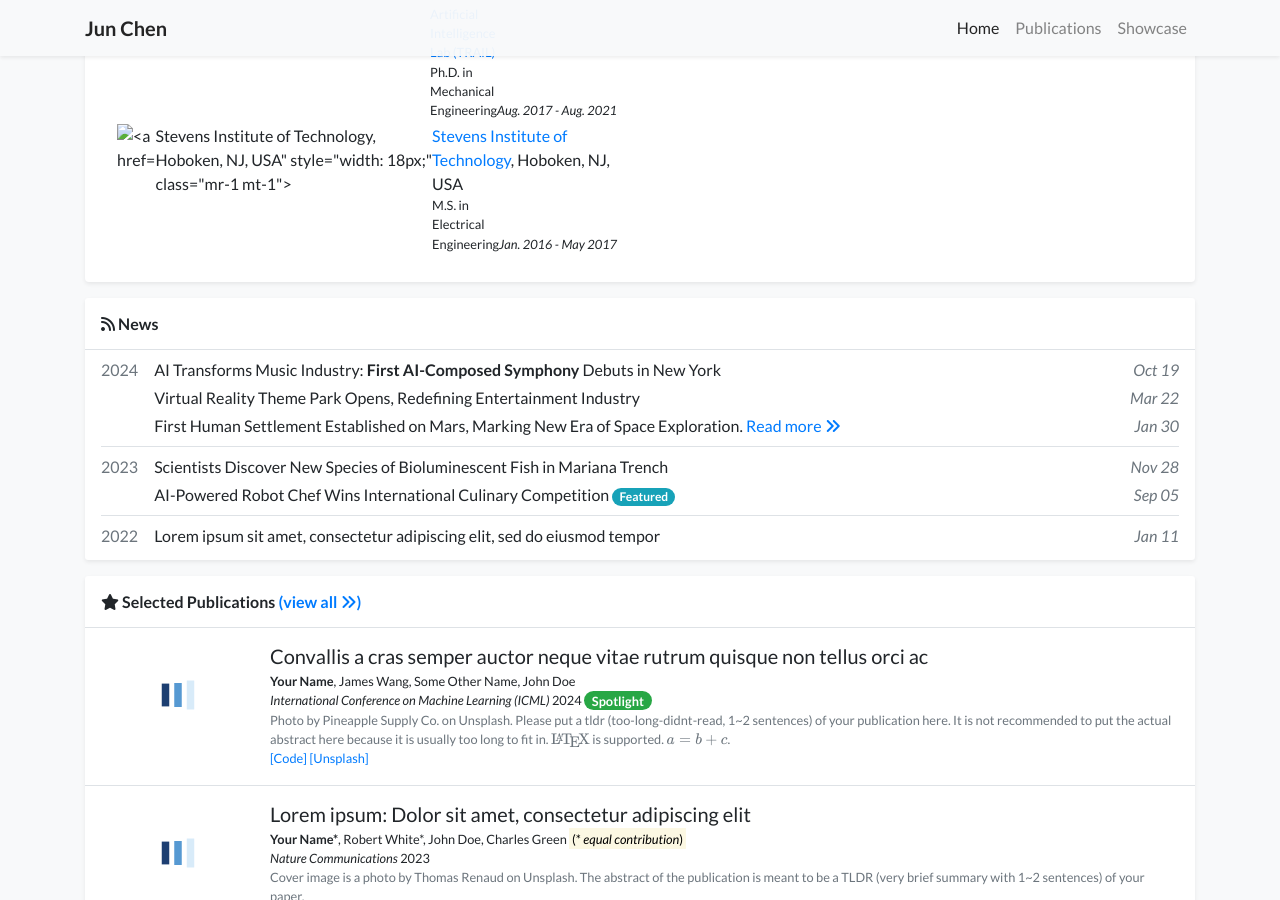
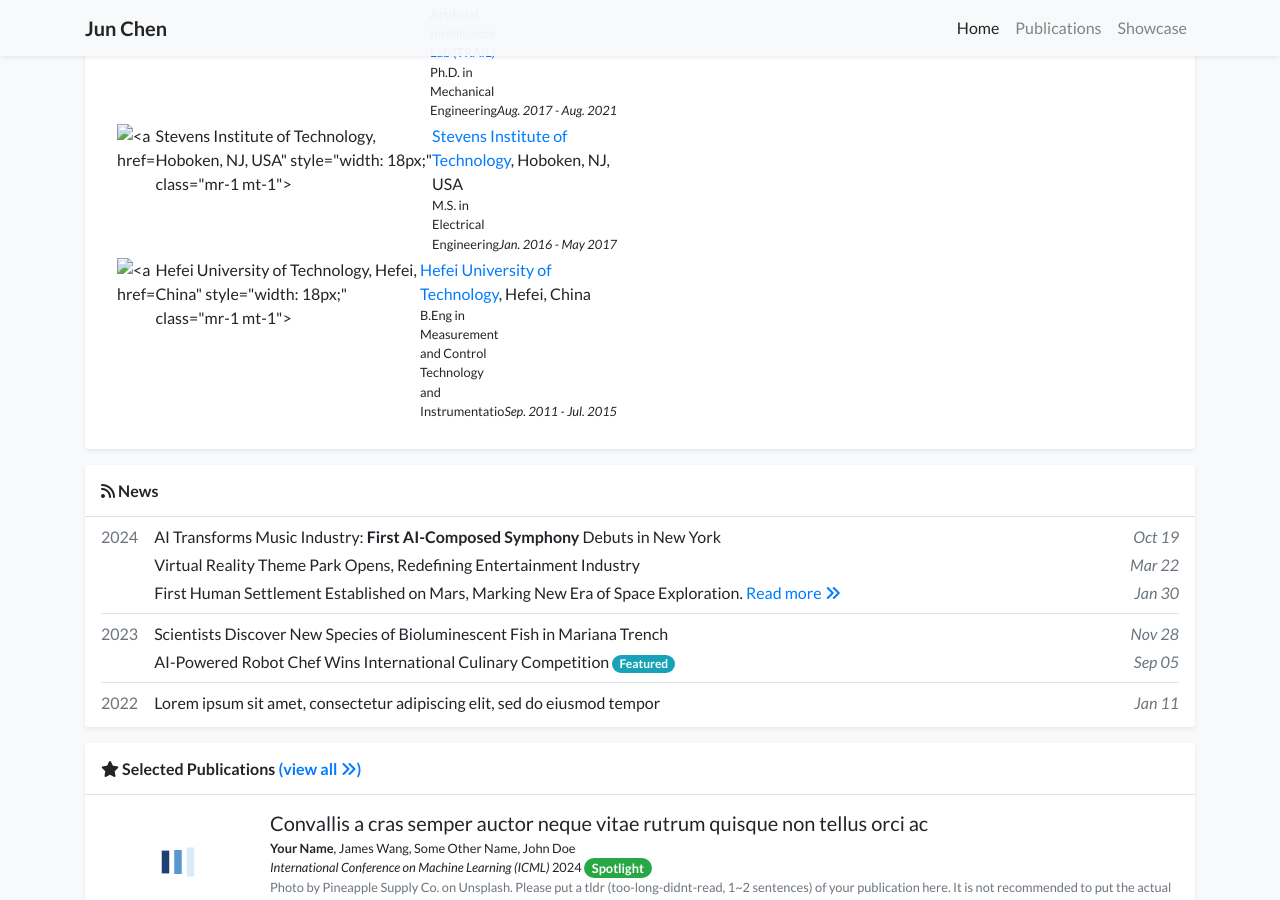
Before and after one commit to junchenrobotics/junchenrobotics.github.io, a Jekyll site: the page built from index.html, in a window 1280 px wide and 900 px high, scrolled down 971 px. Built offline with Jekyll 4.4.1, drawn with Linux system fonts in a browser that asks for light colours; nearby versions of some CDN libraries; a style sheet for code colours, icons or effects is not loaded.

Commit message:
Update profile.yml

```diff
--- a/_data/profile.yml
+++ b/_data/profile.yml
@@ -52,6 +52,10 @@ education:
   position: M.S. in Electrical Engineering
   advisor: <a href="https://www.stevens.edu/profile/yguo1" target="_blank">Yi Guo</a>
   date: Jan. 2016 - May 2017
+- name: <a href="https://www.hfut.edu.cn/" target="_blank">Hefei University of Technology</a>, Hefei, China
+  #logo: /assets/images/badges/PKU_red.png
+  position: B.Eng in Measurement and Control Technology and Instrumentatio
+  date: Sep. 2011 - Jul. 2015
 
 # experience:
 # - name: Peking University
```
